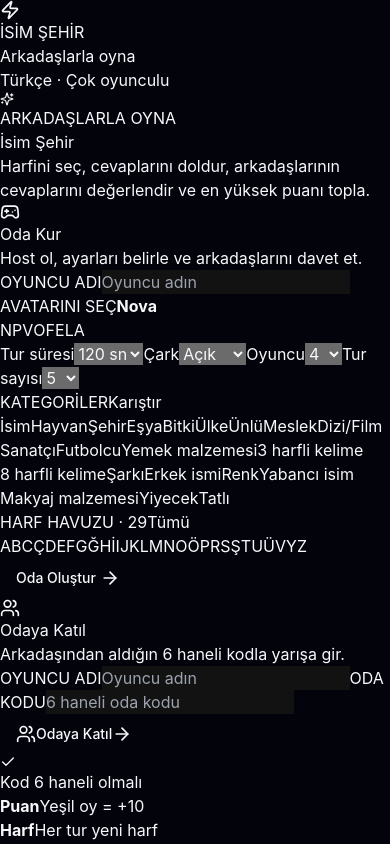
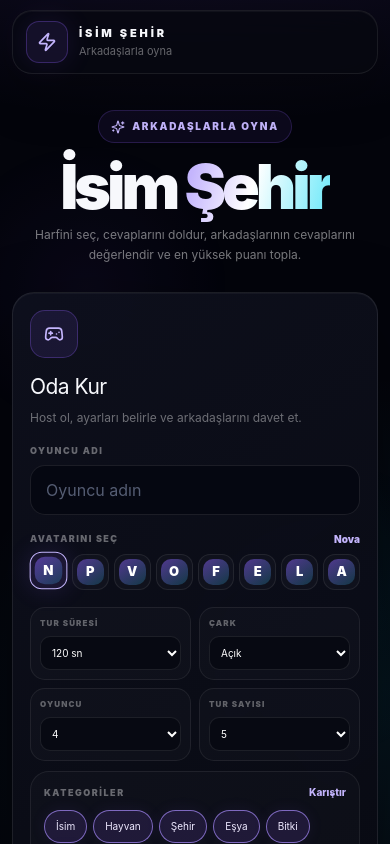
Before and after one commit to Battyz61/Strike-Legends, a React (Vite) app in the folder isim-sehir/: page / in a window 390 px wide. Shown: the top 844 px of the page. Built offline with nearby package versions, Linux system fonts and the light colour scheme.

Commit message:
style: build premium mobile-first lobby system

```diff
--- a/isim-sehir/src/index.css
+++ b/isim-sehir/src/index.css
@@ -89,3 +89,111 @@ button {
     transition-duration: 0.01ms !important;
   }
 }
+
+
+/* LOBBY MASTER — React entry screen */
+.lobby-shell{
+  position:relative;min-height:100svh;overflow:hidden;
+  background:
+    radial-gradient(900px 520px at 50% -12%,rgba(139,92,246,.18),transparent 68%),
+    radial-gradient(700px 520px at 100% 38%,rgba(34,211,238,.07),transparent 68%),
+    #03040b;color:#f7f8fc;
+}
+.lobby-atmosphere{
+  position:fixed;inset:0;pointer-events:none;opacity:.75;
+  background:
+    radial-gradient(circle at 22% 34%,rgba(139,92,246,.07),transparent 24%),
+    radial-gradient(circle at 82% 72%,rgba(34,211,238,.045),transparent 25%);
+}
+.lobby-grid{
+  position:fixed;inset:0;pointer-events:none;opacity:.22;
+  background-image:linear-gradient(rgba(255,255,255,.025) 1px,transparent 1px),linear-gradient(90deg,rgba(255,255,255,.025) 1px,transparent 1px);
+  background-size:48px 48px;
+  mask-image:linear-gradient(to bottom,black,transparent 78%);
+}
+.lobby-container{position:relative;z-index:1;width:min(1120px,100%);margin:auto;padding:18px 20px 34px}
+.lobby-nav{
+  min-height:62px;display:flex;align-items:center;justify-content:space-between;gap:14px;
+  padding:10px 13px;border:1px solid rgba(255,255,255,.08);border-radius:20px;
+  background:rgba(7,9,17,.76);backdrop-filter:blur(18px);
+  box-shadow:0 18px 55px rgba(0,0,0,.24),inset 0 1px rgba(255,255,255,.04);
+}
+.brand-lockup{display:flex;align-items:center;gap:11px}.brand-mark{
+  width:42px;height:42px;display:grid;place-items:center;border-radius:13px;
+  color:#c4b5fd;border:1px solid rgba(139,92,246,.3);background:rgba(139,92,246,.11);
+  box-shadow:0 0 28px rgba(139,92,246,.12);
+}
+.brand-name{font-size:11px;font-weight:950;letter-spacing:.26em}.brand-sub{font-size:11px;color:rgba(255,255,255,.38);margin-top:2px}
+.online-pill{display:flex;align-items:center;gap:7px;font-size:11px;color:rgba(255,255,255,.42)}
+.online-pill span{width:7px;height:7px;border-radius:50%;background:#34d399;box-shadow:0 0 12px rgba(52,211,153,.55)}
+.lobby-hero{text-align:center;padding:54px 10px 38px}
+.hero-kicker{
+  display:inline-flex;align-items:center;gap:7px;padding:8px 12px;border:1px solid rgba(139,92,246,.22);
+  border-radius:999px;background:rgba(139,92,246,.07);color:#c4b5fd;font-size:10px;font-weight:950;letter-spacing:.17em;
+}
+.lobby-hero h1{margin:15px 0 10px;font-size:clamp(52px,8vw,88px);line-height:.92;letter-spacing:-.065em;font-weight:950}
+.lobby-hero h1 span{background:linear-gradient(105deg,#c4b5fd 8%,#fff 47%,#67e8f9 100%);-webkit-background-clip:text;background-clip:text;color:transparent}
+.lobby-hero p{max-width:600px;margin:auto;color:rgba(255,255,255,.47);font-size:14px;line-height:1.7}
+.lobby-grid-layout{display:grid;grid-template-columns:minmax(0,1.35fr) minmax(320px,.65fr);gap:14px;align-items:start}
+.lobby-card{
+  border:1px solid rgba(255,255,255,.085);border-radius:26px;
+  background:linear-gradient(145deg,rgba(14,16,29,.94),rgba(6,8,15,.98));
+  box-shadow:0 26px 80px rgba(0,0,0,.32),inset 0 1px rgba(255,255,255,.04);
+  padding:22px;backdrop-filter:blur(18px);
+}
+.card-head{display:flex;justify-content:space-between;gap:16px;margin-bottom:19px}
+.card-icon{width:48px;height:48px;display:grid;place-items:center;border-radius:15px;margin-bottom:13px}
+.card-icon.violet{color:#c4b5fd;border:1px solid rgba(139,92,246,.3);background:rgba(139,92,246,.11)}
+.card-icon.cyan{color:#67e8f9;border:1px solid rgba(34,211,238,.25);background:rgba(34,211,238,.08)}
+.card-head h2{margin:0;font-size:23px;letter-spacing:-.025em}.card-head p{margin:6px 0 0;color:rgba(255,255,255,.4);font-size:12px;line-height:1.55}
+.recent-name{border:0;background:none;color:#a78bfa;font-size:10px;white-space:nowrap;cursor:pointer;padding:2px 0}.recent-name b{color:#fff;font-weight:800}.cyan-text{color:#67e8f9}
+.field-label{display:block;margin:0 0 7px;color:rgba(255,255,255,.38);font-size:9px;font-weight:950;letter-spacing:.17em}
+.code-label{margin-top:12px}
+.lobby-input{
+  width:100%;height:50px;border-radius:15px;border:1px solid rgba(255,255,255,.09);background:#050711;color:#fff;
+  padding:0 15px;outline:none;transition:border-color .18s,box-shadow .18s,transform .18s;
+}
+.lobby-input::placeholder{color:#555d73}.lobby-input:focus{border-color:rgba(139,92,246,.68);box-shadow:0 0 0 4px rgba(139,92,246,.1);transform:translateY(-1px)}
+.code-input{letter-spacing:.3em;font-variant-numeric:tabular-nums}
+.avatar-head{display:flex;justify-content:space-between;align-items:center;margin:17px 0 7px;color:rgba(255,255,255,.38);font-size:9px;font-weight:950;letter-spacing:.16em}.avatar-head b{color:#c4b5fd;letter-spacing:0;font-size:10px}
+.avatar-grid{display:grid;grid-template-columns:repeat(8,1fr);gap:7px}
+.avatar-choice{
+  aspect-ratio:1;border:1px solid rgba(255,255,255,.08);border-radius:14px;padding:4px;background:rgba(255,255,255,.025);
+  cursor:pointer;transition:transform .18s,border-color .18s,box-shadow .18s,background .18s;color:#fff;
+}
+.avatar-choice span{display:grid;place-items:center;width:100%;height:100%;border-radius:10px;background:linear-gradient(145deg,rgba(139,92,246,.52),rgba(34,211,238,.2));font-size:13px;font-weight:900}
+.avatar-choice:hover{transform:translateY(-2px);border-color:rgba(255,255,255,.2)}.avatar-choice.selected{transform:translateY(-2px) scale(1.02);border-color:#c4b5fd;background:rgba(139,92,246,.12);box-shadow:0 0 24px rgba(139,92,246,.16)}
+.settings-grid{display:grid;grid-template-columns:repeat(4,1fr);gap:8px;margin-top:17px}
+.setting-box{display:block;padding:11px;border:1px solid rgba(255,255,255,.07);border-radius:15px;background:rgba(255,255,255,.02)}
+.setting-box>span{display:block;color:rgba(255,255,255,.35);font-size:8px;font-weight:950;letter-spacing:.14em;text-transform:uppercase;margin-bottom:7px}
+.setting-box select{width:100%;height:34px;border-radius:10px;border:1px solid rgba(255,255,255,.09);background:#070912;color:#fff;padding:0 7px;font-size:11px;outline:none}
+.selection-panel{margin-top:10px;padding:16px;border:1px solid rgba(255,255,255,.07);border-radius:19px;background:rgba(255,255,255,.018)}
+.selection-title{display:flex;justify-content:space-between;align-items:center;gap:10px;color:rgba(255,255,255,.38);font-size:9px;font-weight:950;letter-spacing:.17em}
+.selection-title button{border:0;background:none;color:#c4b5fd;font-size:10px;font-weight:800;cursor:pointer;letter-spacing:0}.selection-title button.cyan{color:#67e8f9}
+.chips{display:flex;flex-wrap:wrap;gap:6px;margin-top:10px}.selection-chip{
+  border:1px solid rgba(255,255,255,.09);border-radius:999px;padding:8px 11px;background:rgba(255,255,255,.02);color:rgba(255,255,255,.4);font-size:10px;cursor:pointer;transition:.16s;
+}
+.selection-chip:hover{border-color:rgba(139,92,246,.4);color:#fff}.selection-chip.active{border-color:rgba(167,139,250,.7);background:rgba(139,92,246,.14);color:#eee9ff;box-shadow:0 0 16px rgba(139,92,246,.08)}
+.letters-title{margin-top:17px}.letter-grid{display:grid;grid-template-columns:repeat(10,1fr);gap:5px;margin-top:9px}
+.letter-choice{height:34px;border:1px solid rgba(34,211,238,.2);border-radius:9px;background:rgba(34,211,238,.025);color:#8e9ab1;font-size:10px;font-weight:900;cursor:pointer;transition:.16s}
+.letter-choice:hover{border-color:rgba(34,211,238,.6);color:#fff}.letter-choice.active{border-color:rgba(34,211,238,.7);background:rgba(34,211,238,.1);color:#cffafe;box-shadow:0 0 13px rgba(34,211,238,.08)}
+.create-button,.join-button{width:100%!important;height:52px!important;margin-top:15px!important;border-radius:15px!important;font-weight:900!important}
+.create-button{background:linear-gradient(110deg,#7c3aed,#d946ef)!important;box-shadow:0 14px 35px rgba(139,92,246,.22)!important}
+.join-button{justify-content:flex-start!important;border:1px solid rgba(34,211,238,.2)!important;background:rgba(34,211,238,.06)!important;color:#cffafe!important;box-shadow:none!important}
+.join-note{display:flex;align-items:center;justify-content:center;gap:6px;margin-top:12px;color:rgba(255,255,255,.3);font-size:10px}
+.lobby-error{margin-top:10px;padding:10px 12px;border:1px solid rgba(251,113,133,.25);border-radius:12px;background:rgba(251,113,133,.07);color:#fecdd3;font-size:11px}
+.feature-strip{display:grid;grid-template-columns:repeat(3,1fr);gap:8px;margin-top:12px}
+.feature-strip>div{padding:15px;border:1px solid rgba(255,255,255,.07);border-radius:17px;background:rgba(255,255,255,.018);text-align:center}
+.feature-strip b{display:block;color:#f5d878;font-size:14px}.feature-strip span{display:block;margin-top:4px;color:rgba(255,255,255,.38);font-size:10px}
+.lobby-container footer{text-align:center;margin-top:25px;color:rgba(255,255,255,.18);font-size:9px;font-weight:800;letter-spacing:.2em}
+@media(max-width:900px){.lobby-grid-layout{grid-template-columns:1fr}.join-card{order:2}.settings-grid{grid-template-columns:repeat(2,1fr)}}
+@media(max-width:600px){
+  .lobby-container{padding:10px 12px 26px}.lobby-nav{min-height:56px}.online-pill{display:none}
+  .lobby-hero{padding:36px 6px 27px}.lobby-hero h1{font-size:clamp(49px,16vw,70px)}
+  .lobby-hero p{font-size:12px;line-height:1.65}.lobby-card{padding:17px;border-radius:22px}.card-head{margin-bottom:17px}
+  .card-head h2{font-size:21px}.avatar-grid{gap:5px}.avatar-choice{border-radius:12px}
+  .settings-grid{grid-template-columns:1fr 1fr}.setting-box{padding:9px}.setting-box select{font-size:10px}
+  .selection-panel{padding:13px}.letter-grid{grid-template-columns:repeat(8,1fr)}.letter-choice{height:36px}
+  .feature-strip{gap:5px}.feature-strip>div{padding:12px 5px}.feature-strip b{font-size:12px}.feature-strip span{font-size:9px}
+}
+@media(max-width:360px){.lobby-hero h1{font-size:46px}.settings-grid{grid-template-columns:1fr}.letter-grid{grid-template-columns:repeat(7,1fr)}}
```
